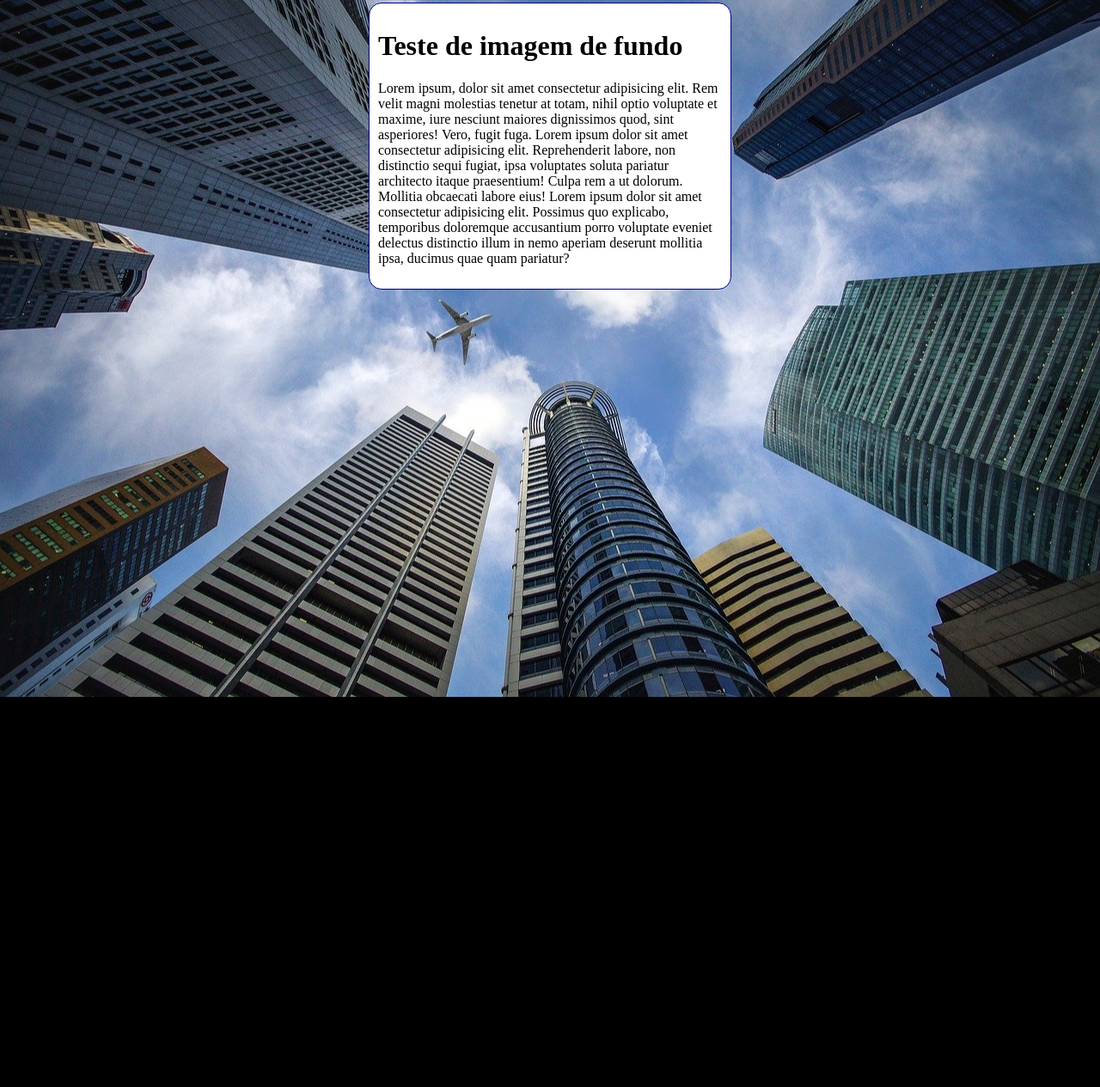
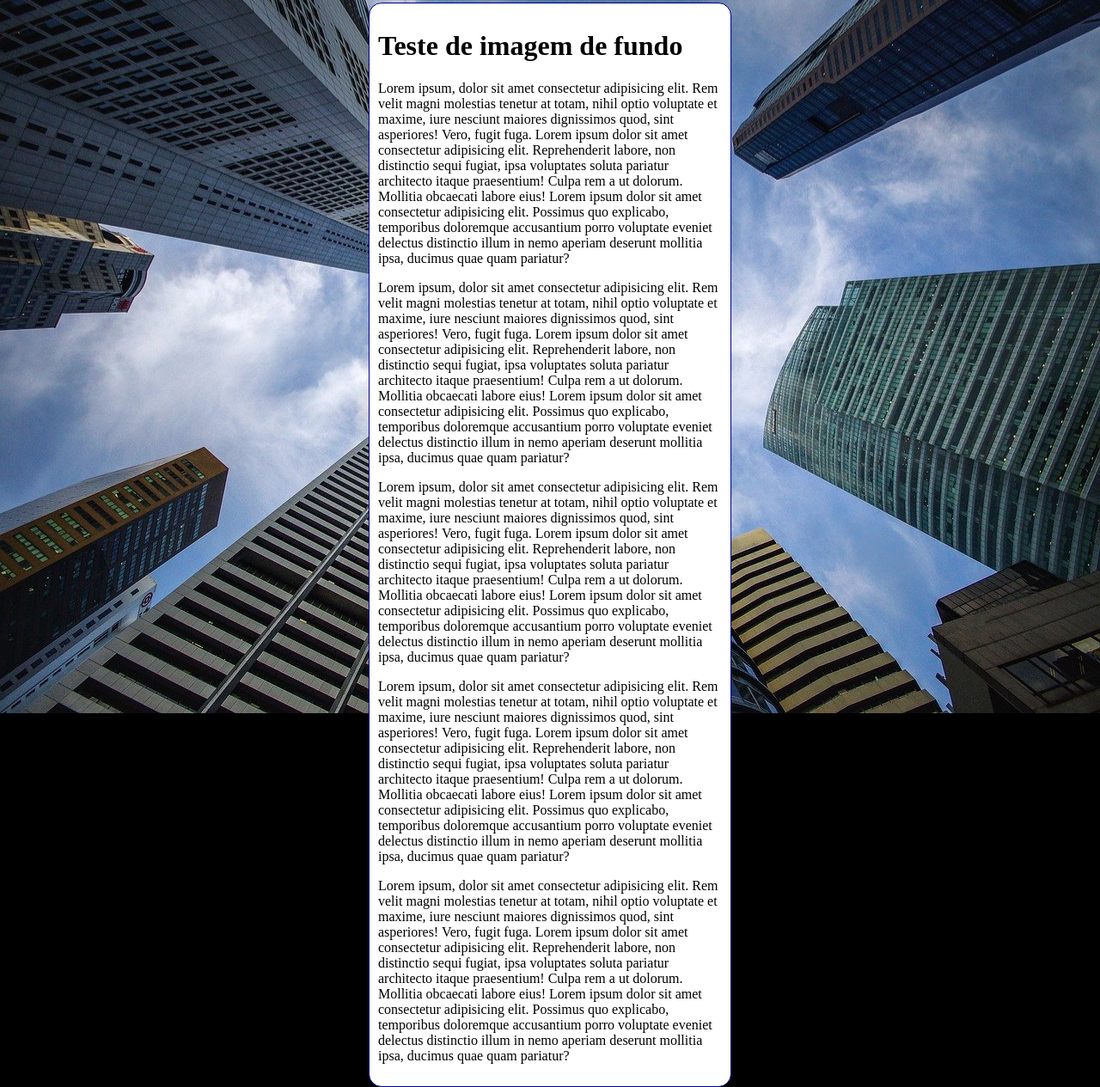
Before and after one commit to marcela2505/html-css, a plain HTML site: page exercicios/ex022/fundo006.html in a window 1280 px wide. Shown: the part 5-1270 px from the top of the page at 86% size. Before the commit the page ends 816 px from the top, so only its background shows below. Drawn offline with Linux system fonts and the light colour scheme.

Commit message:
Update fundo006.html

```diff
--- a/exercicios/ex022/fundo006.html
+++ b/exercicios/ex022/fundo006.html
@@ -28,6 +28,10 @@
     <main>
         <h1>Teste de imagem de fundo</h1>
         <p>Lorem ipsum, dolor sit amet consectetur adipisicing elit. Rem velit magni molestias tenetur at totam, nihil optio voluptate et maxime, iure nesciunt maiores dignissimos quod, sint asperiores! Vero, fugit fuga. Lorem ipsum dolor sit amet consectetur adipisicing elit. Reprehenderit labore, non distinctio sequi fugiat, ipsa voluptates soluta pariatur architecto itaque praesentium! Culpa rem a ut dolorum. Mollitia obcaecati labore eius! Lorem ipsum dolor sit amet consectetur adipisicing elit. Possimus quo explicabo, temporibus doloremque accusantium porro voluptate eveniet delectus distinctio illum in nemo aperiam deserunt mollitia ipsa, ducimus quae quam pariatur?</p>
+        <p>Lorem ipsum, dolor sit amet consectetur adipisicing elit. Rem velit magni molestias tenetur at totam, nihil optio voluptate et maxime, iure nesciunt maiores dignissimos quod, sint asperiores! Vero, fugit fuga. Lorem ipsum dolor sit amet consectetur adipisicing elit. Reprehenderit labore, non distinctio sequi fugiat, ipsa voluptates soluta pariatur architecto itaque praesentium! Culpa rem a ut dolorum. Mollitia obcaecati labore eius! Lorem ipsum dolor sit amet consectetur adipisicing elit. Possimus quo explicabo, temporibus doloremque accusantium porro voluptate eveniet delectus distinctio illum in nemo aperiam deserunt mollitia ipsa, ducimus quae quam pariatur?</p>
+        <p>Lorem ipsum, dolor sit amet consectetur adipisicing elit. Rem velit magni molestias tenetur at totam, nihil optio voluptate et maxime, iure nesciunt maiores dignissimos quod, sint asperiores! Vero, fugit fuga. Lorem ipsum dolor sit amet consectetur adipisicing elit. Reprehenderit labore, non distinctio sequi fugiat, ipsa voluptates soluta pariatur architecto itaque praesentium! Culpa rem a ut dolorum. Mollitia obcaecati labore eius! Lorem ipsum dolor sit amet consectetur adipisicing elit. Possimus quo explicabo, temporibus doloremque accusantium porro voluptate eveniet delectus distinctio illum in nemo aperiam deserunt mollitia ipsa, ducimus quae quam pariatur?</p>
+        <p>Lorem ipsum, dolor sit amet consectetur adipisicing elit. Rem velit magni molestias tenetur at totam, nihil optio voluptate et maxime, iure nesciunt maiores dignissimos quod, sint asperiores! Vero, fugit fuga. Lorem ipsum dolor sit amet consectetur adipisicing elit. Reprehenderit labore, non distinctio sequi fugiat, ipsa voluptates soluta pariatur architecto itaque praesentium! Culpa rem a ut dolorum. Mollitia obcaecati labore eius! Lorem ipsum dolor sit amet consectetur adipisicing elit. Possimus quo explicabo, temporibus doloremque accusantium porro voluptate eveniet delectus distinctio illum in nemo aperiam deserunt mollitia ipsa, ducimus quae quam pariatur?</p>
+        <p>Lorem ipsum, dolor sit amet consectetur adipisicing elit. Rem velit magni molestias tenetur at totam, nihil optio voluptate et maxime, iure nesciunt maiores dignissimos quod, sint asperiores! Vero, fugit fuga. Lorem ipsum dolor sit amet consectetur adipisicing elit. Reprehenderit labore, non distinctio sequi fugiat, ipsa voluptates soluta pariatur architecto itaque praesentium! Culpa rem a ut dolorum. Mollitia obcaecati labore eius! Lorem ipsum dolor sit amet consectetur adipisicing elit. Possimus quo explicabo, temporibus doloremque accusantium porro voluptate eveniet delectus distinctio illum in nemo aperiam deserunt mollitia ipsa, ducimus quae quam pariatur?</p>
     </main>
 </body>
 </html>
```
